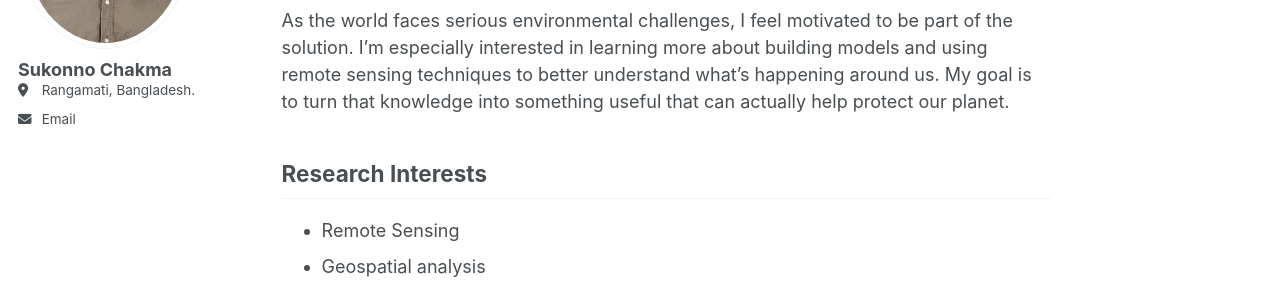
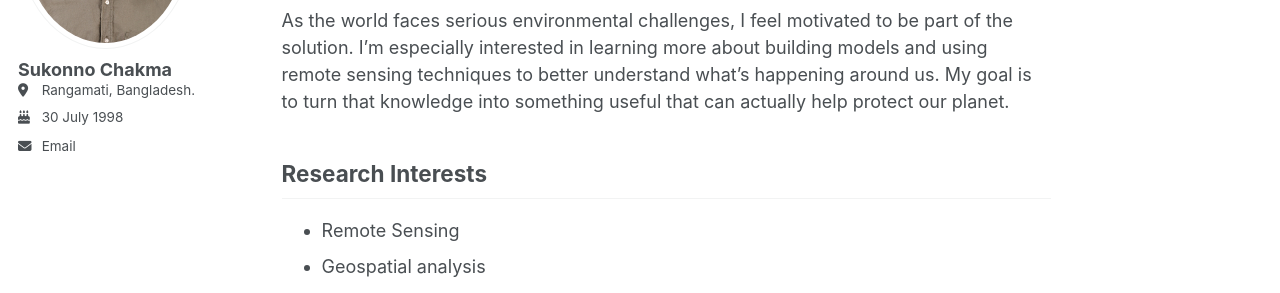
Before and after one commit to Sukonno-Chakma/Sukonno-Chakma.github.io, a Jekyll site: the page built from _pages/about.md, in a window 1280 px wide. Shown: the part 266-559 px from the top of the page. Built offline with Jekyll 4.4.1, drawn with Linux system fonts in a browser that asks for light colours; a script that is not in the unit is left out.

Commit message:
Update _config.yml

```diff
--- a/_config.yml
+++ b/_config.yml
@@ -24,7 +24,7 @@ author:
   # Biographic information
   avatar           : "Picture.jpg"
   name             : "Sukonno Chakma"
-  Birthdate        : "30th July 1998"
+  birthdate        : "30 July 1998"
   location         : "Rangamati, Bangladesh."
   email            : "Chakmasukonno@gmail.com"
 
```
